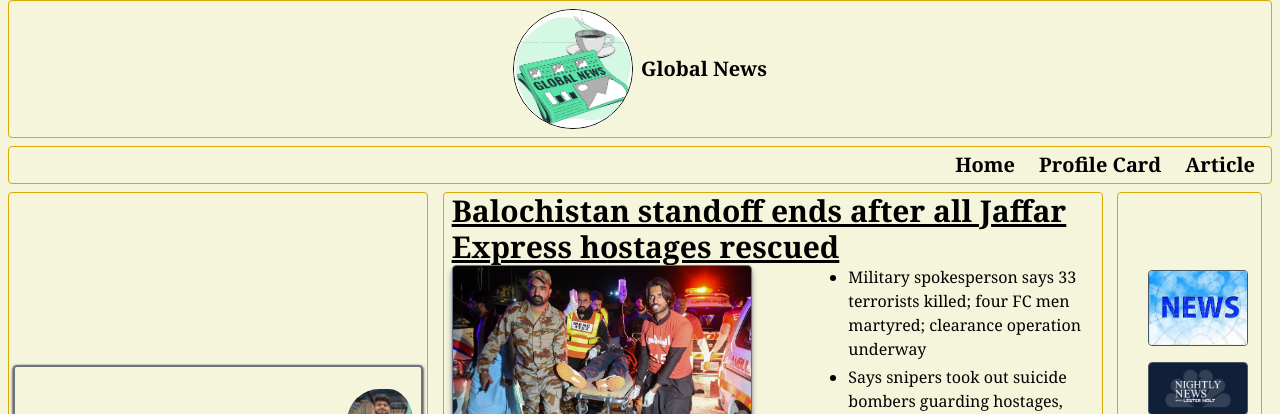
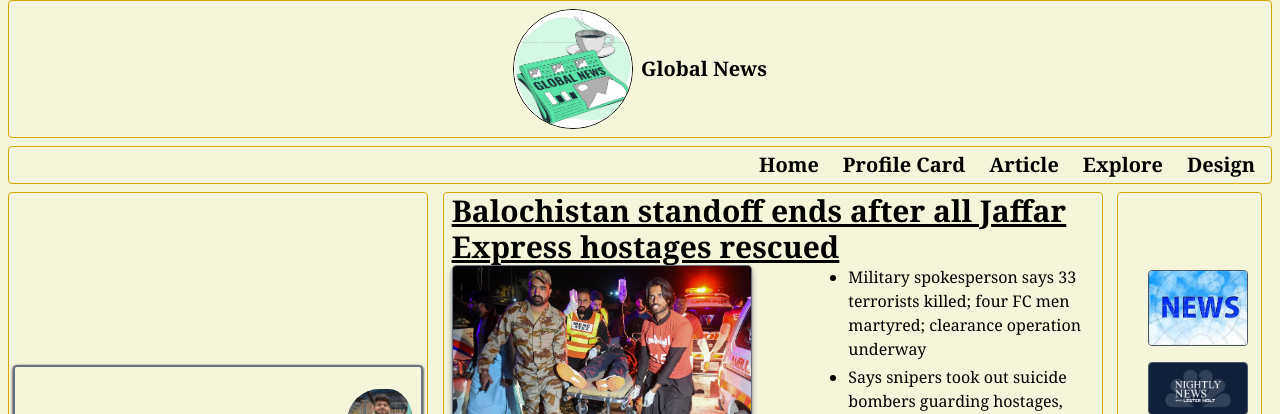
Before and after one commit to TAHA-programmer/lab-tasks, a plain HTML site: page lab6/index.html in a window 1280 px wide. Shown: the top 414 px of the page. Drawn offline with nearby package versions, Linux system fonts and the light colour scheme.

Commit message:
lab6 second commit

```diff
--- a/lab6/index.html
+++ b/lab6/index.html
@@ -20,6 +20,8 @@
                     <li class="hover:scale-120"><a class="font-bold hover:text-gray-500" href="#home">Home</a></li>
                     <li class="hover:scale-120"><a class="font-bold hover:text-gray-500" href="#profilecard">Profile Card</a></li>
                     <li class="hover:scale-120"><a class="font-bold hover:text-gray-500" href="#article">Article</a></li>
+                    <li class="hover:scale-120"><a class="font-bold hover:text-gray-500" href="explore.html">Explore</a></li>
+                    <li class="hover:scale-120"><a class="font-bold hover:text-gray-500" href="design.html">Design</a></li>
                 </ul>
             </nav>
         </div>
```
